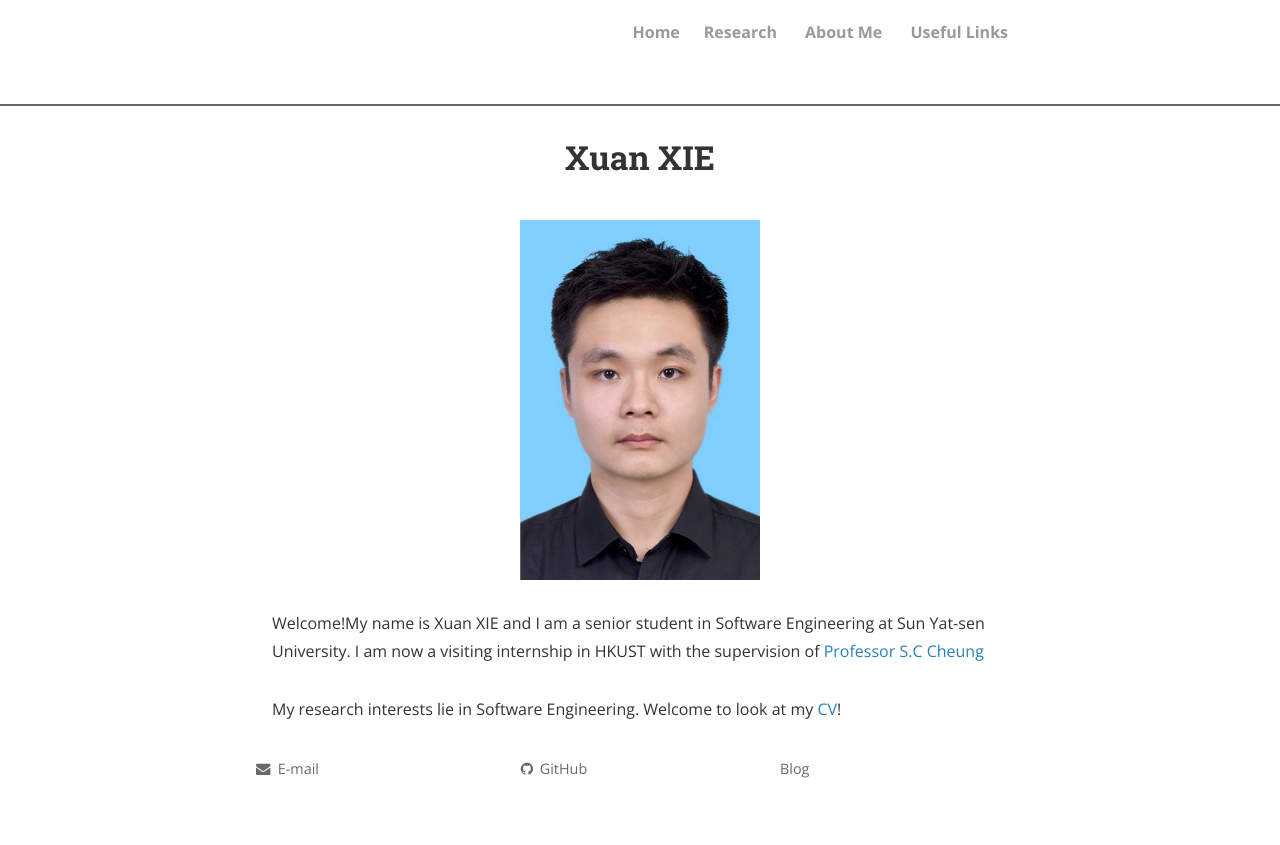
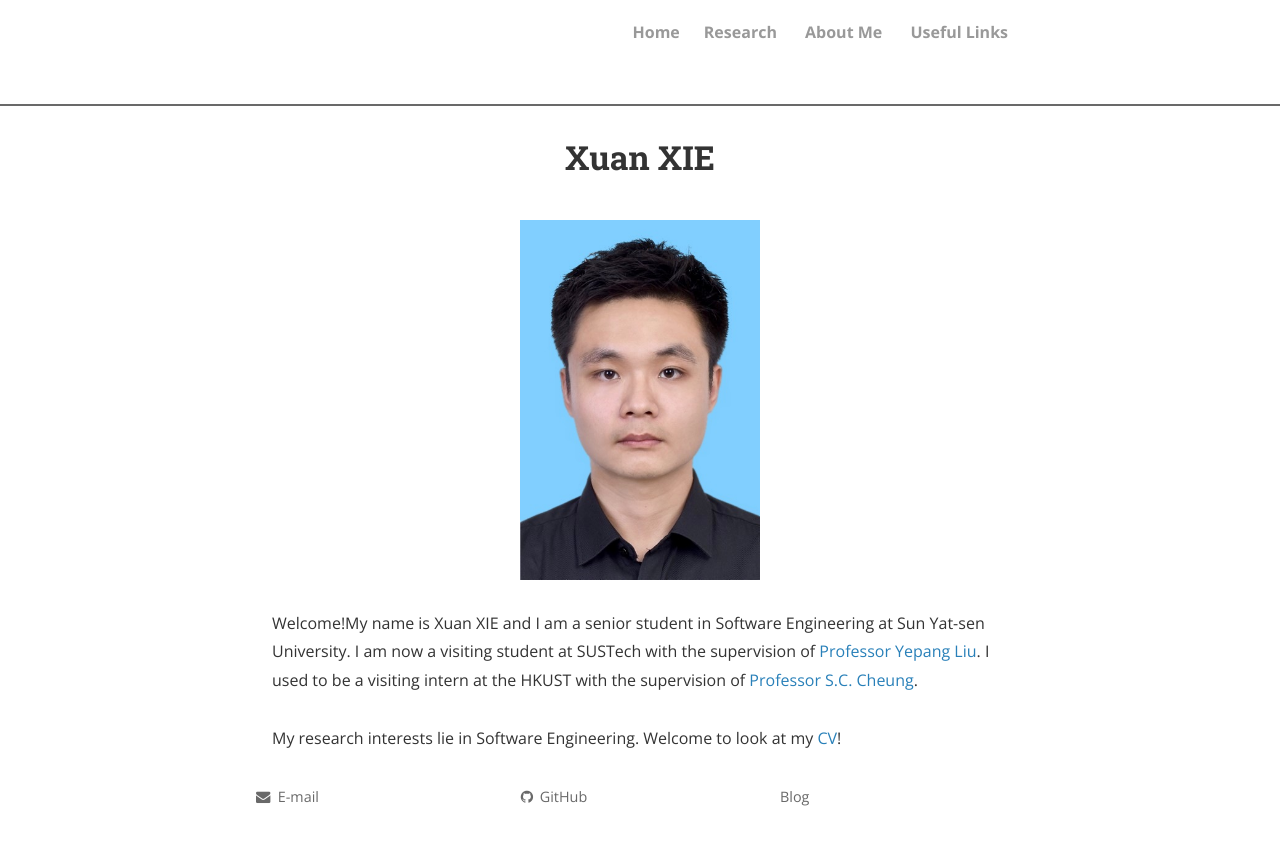
Before and after one commit to LebronX/LebronX.github.io, a Jekyll site: the page built from index.html, in a window 1280 px wide. Shown: the top 845 px of the page. Built offline with Jekyll 4.4.1, drawn with Linux system fonts in a browser that asks for light colours; nearby versions of some CDN libraries; the list of posts is cut into pages by our own code; comment, search, counter and statistics services are not loaded; a style sheet for code colours, icons or effects is not loaded.

Commit message:
Update CV

```diff
--- a/index.html
+++ b/index.html
@@ -14,7 +14,7 @@ title: Xuan XIE
 
 <img src="Xuan.jpg" alt="Xuan pic" style="width:240px;height:360px;" title="Senior Studnet (Photo Credit: Fernando Fernandez)"; algin="middle">
 <br>
-Welcome!My name is Xuan XIE and I am a senior student in Software Engineering at Sun Yat-sen University. I am now a visiting internship in HKUST with the supervision of <a href="http://www.cse.ust.hk/faculty/scc/" target="_blank">Professor S.C Cheung</a>
+Welcome!My name is Xuan XIE and I am a senior student in Software Engineering at Sun Yat-sen University. I am now a visiting student at SUSTech with the supervision of <a href="http://www.cse.ust.hk/~andrewust/" target="_blank">Professor Yepang Liu</a>. I used to be a visiting intern at the HKUST with the supervision of <a href="http://www.cse.ust.hk/~scc/" target="_blank">Professor S.C. Cheung</a>.
 
 <br><br>
 My research interests lie in Software Engineering. Welcome to look at my <a href="https://github.com/LebronX/LebronX.github.io/blob/master/Xuan_Xie_CV.pdf" target="_self">CV</a>!
```
Also changed, not shown: 2 other files.
